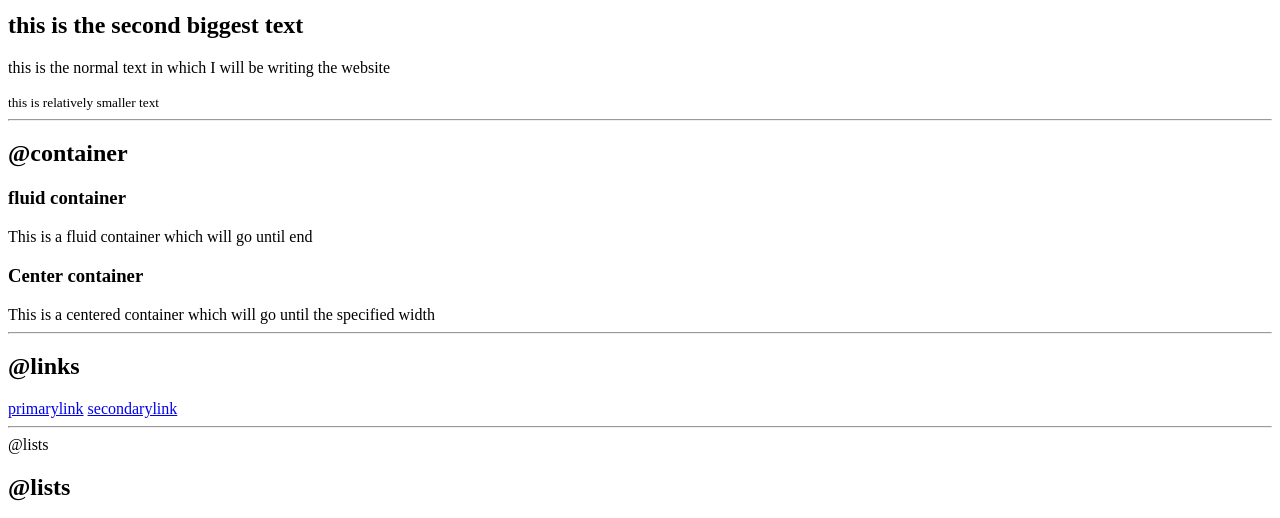
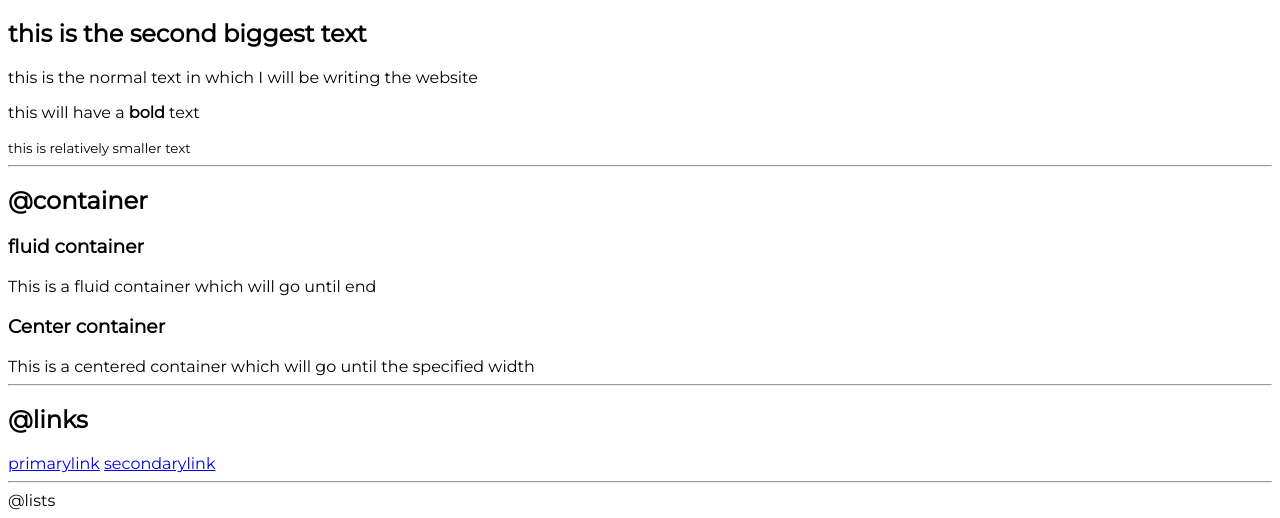
Before and after one commit to PrashantSomaniIIMI/HTML-CSS, a plain HTML site: page index.html in a window 1280 px wide. Shown: the part 231-749 px from the top of the page. Drawn offline with Linux system fonts and the light colour scheme.

Commit message:
HTML CSS for website

```diff
--- a/index.html
+++ b/index.html
@@ -5,6 +5,7 @@
     <meta http-equiv="X-UA-Compatible" content="IE=edge">
     <meta name="viewport" content="width=device-width, initial-scale=1.0">
     <title>component library</title>
+        <link href="style.css" rel='stylesheet' />
 </head>
 <body>
     <h1>Prashant Somani's Component Library</h1>
@@ -13,7 +14,9 @@
     <h2>@typography</h2>
     <h1>this is the biggest heading</h1>
     <h2>this is the second biggest text</h2>
-    <p>this is the normal text in which I will be  writing the website</p>
+    <p>this is the normal text in which I will be  writing
+        the website</p>
+    <p>this will have a <strong>bold</strong> text</p>
     <small>this is relatively smaller text</small>
     <hr >
     <h2>@container</h2>
--- /dev/null
+++ b/style.css
@@ -0,0 +1,2 @@
+@import url('https://fonts.googleapis.com/css2?family=Montserrat&display=swap');
+body{font-family: 'Montserrat', sans-serif;}
```
